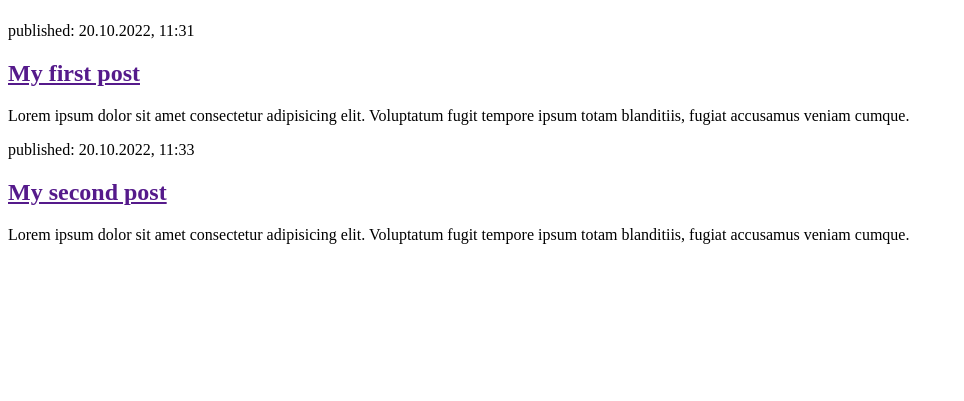
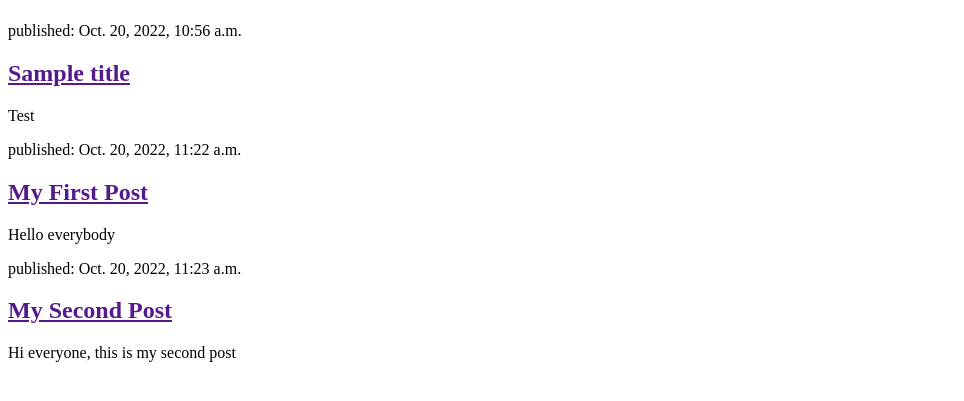
Before and after one commit to Abdulmumin3/my-first-blog, a Django app: page / in a window 1280 px wide. Shown: the part 58-459 px from the top of the page, without its empty margins (0-964 px from the left). Run offline with Django 4.2, Linux system fonts and the light colour scheme; data comes from the database, SQL or seed files in the repository; both versions use the stored data as it was after the commit.

Commit message:
Modified templates to display posts from database

```diff
--- a/blog/templates/blog/post_list.html
+++ b/blog/templates/blog/post_list.html
@@ -10,23 +10,12 @@
     <header>
       <h1><a href="/">Django Blog</a></h1>
     </header>
-
+    {% for post in posts %}
     <article>
-      <time>published: 20.10.2022, 11:31</time>
-      <h2><a href="">My first post</a></h2>
-      <p>
-        Lorem ipsum dolor sit amet consectetur adipisicing elit. Voluptatum
-        fugit tempore ipsum totam blanditiis, fugiat accusamus veniam cumque.
-      </p>
+      <time>published: {{post.published_date}}</time>
+      <h2><a href="">{{post.title}}</a></h2>
+      <p>{{ post.text|linebreaksbr }}</p>
     </article>
-
-    <article>
-      <time>published: 20.10.2022, 11:33</time>
-      <h2><a href="">My second post</a></h2>
-      <p>
-        Lorem ipsum dolor sit amet consectetur adipisicing elit. Voluptatum
-        fugit tempore ipsum totam blanditiis, fugiat accusamus veniam cumque.
-      </p>
-    </article>
+    {% endfor %}
   </body>
 </html>
--- a/blog/views.py
+++ b/blog/views.py
@@ -1,5 +1,8 @@
 from django.shortcuts import render
+from .models import Post
+from django.utils import timezone
 
 # Create your views here.
 def post_list(request):
-    return render(request, 'blog/post_list.html', {})
+    posts = Post.objects.filter(published_date__lte=timezone.now()).order_by('published_date')
+    return render(request, 'blog/post_list.html', {'posts': posts})
```
Also changed, not shown: db.sqlite3.
